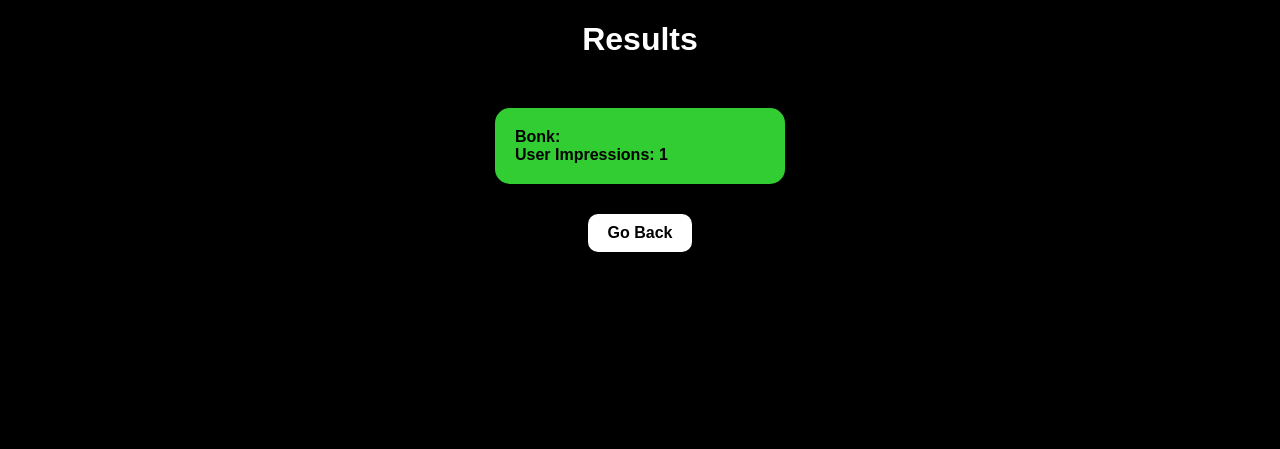
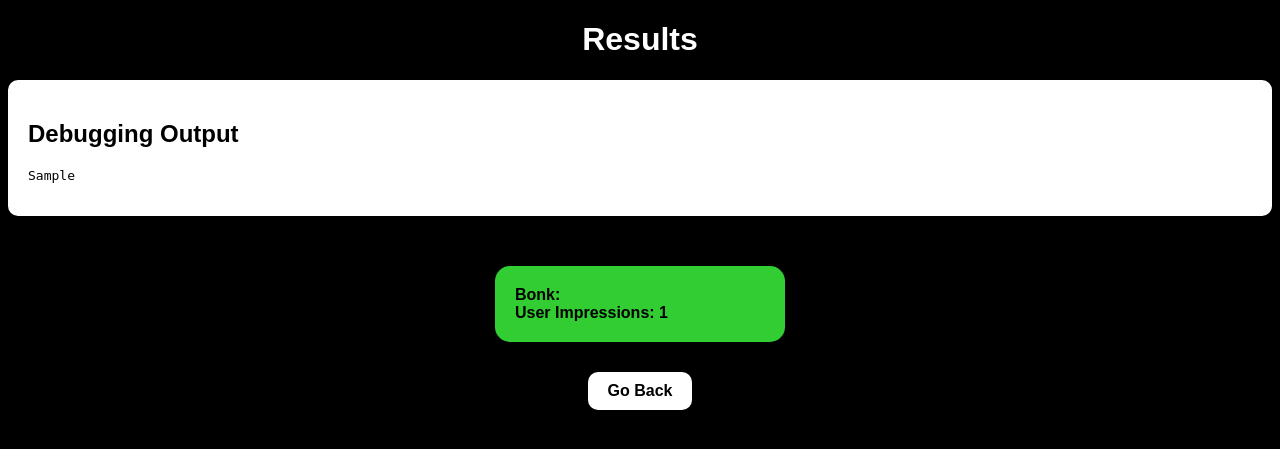
Before and after one commit to nbortz/Coin-Compare, a Flask app: template Templates/result.html in a window 1280 px wide. Shown: the top 449 px of the page. Run offline with Flask 3, Linux system fonts and the light colour scheme; the template is opened without the code that fills it: most values are stand-ins (such as "Sample title", 1, 10 or a date in 2020).

Commit message:
added debugging to result

```diff
--- a/Templates/Index.html
+++ b/Templates/Index.html
@@ -76,7 +76,7 @@
     <div class="form-container">
       <div class="form-inner">
         <form action="/result" method="post">
-          <label for="user_value">Enter a Solana contract <address></address>:</label>
+          <label for="user_value">Enter a Solana contract address:</label>
           <input type="text" id="user_value" name="user_value">
           <button type="submit">Submit</button>
         </form>
--- a/Templates/result.html
+++ b/Templates/result.html
@@ -41,10 +41,22 @@
     .back-button:hover {
       background-color: gray;
     }
+    .debug-table {
+      margin-top: 20px;
+      background-color: white;
+      color: black;
+      padding: 20px;
+      border-radius: 10px;
+      text-align: left;
+    }
   </style>
 </head>
 <body>
   <h1>Results</h1>
+  <div class="debug-table">
+    <h2>Debugging Output</h2>
+    <pre>{{ output_array }}</pre>
+  </div>
   <div class="container">
     {% set coin_names = ["Bonk", "Wif", "Fartcoin", "Fwog", "Giga", "Goatseus Maximus", "Chill Guy", "Popcat"] %}
     {% for coin_data in output_array %}
--- a/app.py
+++ b/app.py
@@ -10,7 +10,7 @@ app = Flask(__name__)
 #
 @app.route('/', methods = ["GET"])
 def home():
-    return render_template('index.html')
+    return render_template('Index.html')
 
 @app.route("/result", methods=["POST", "GET"])
 def result():
```
